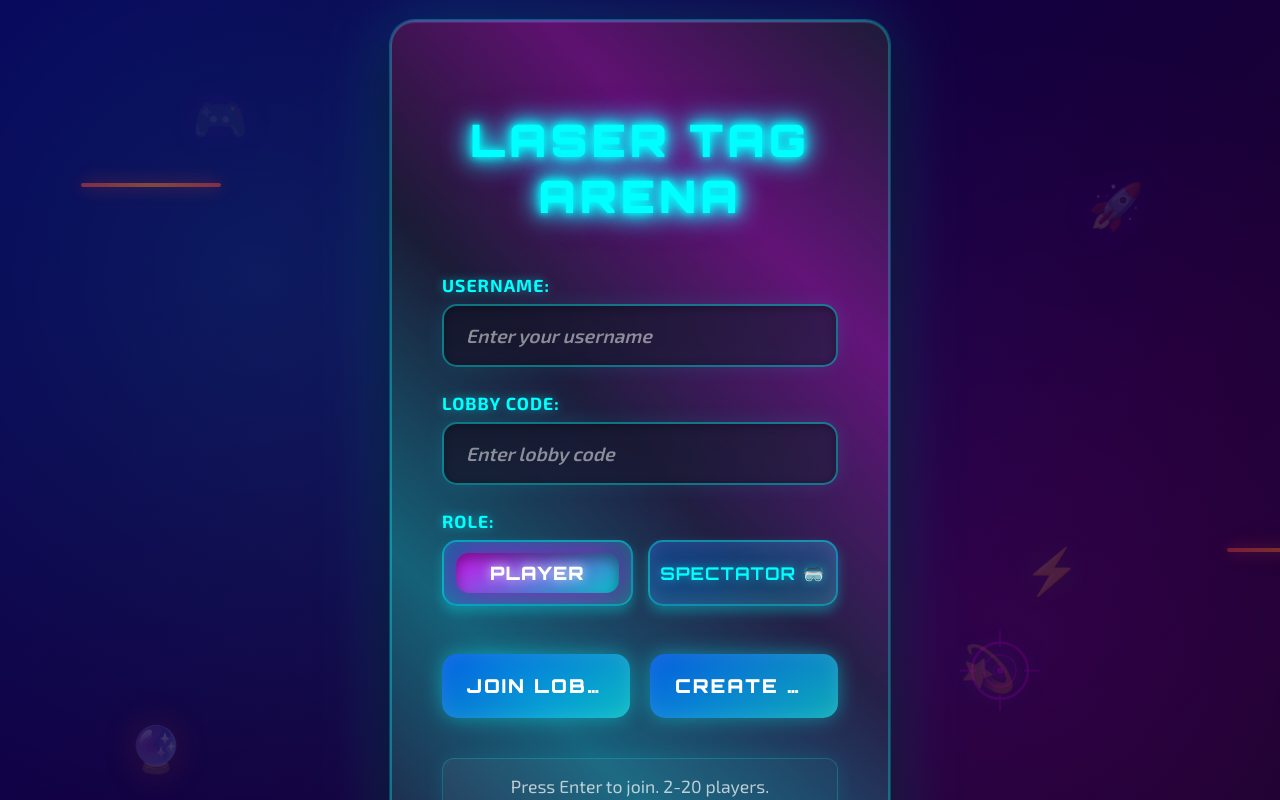
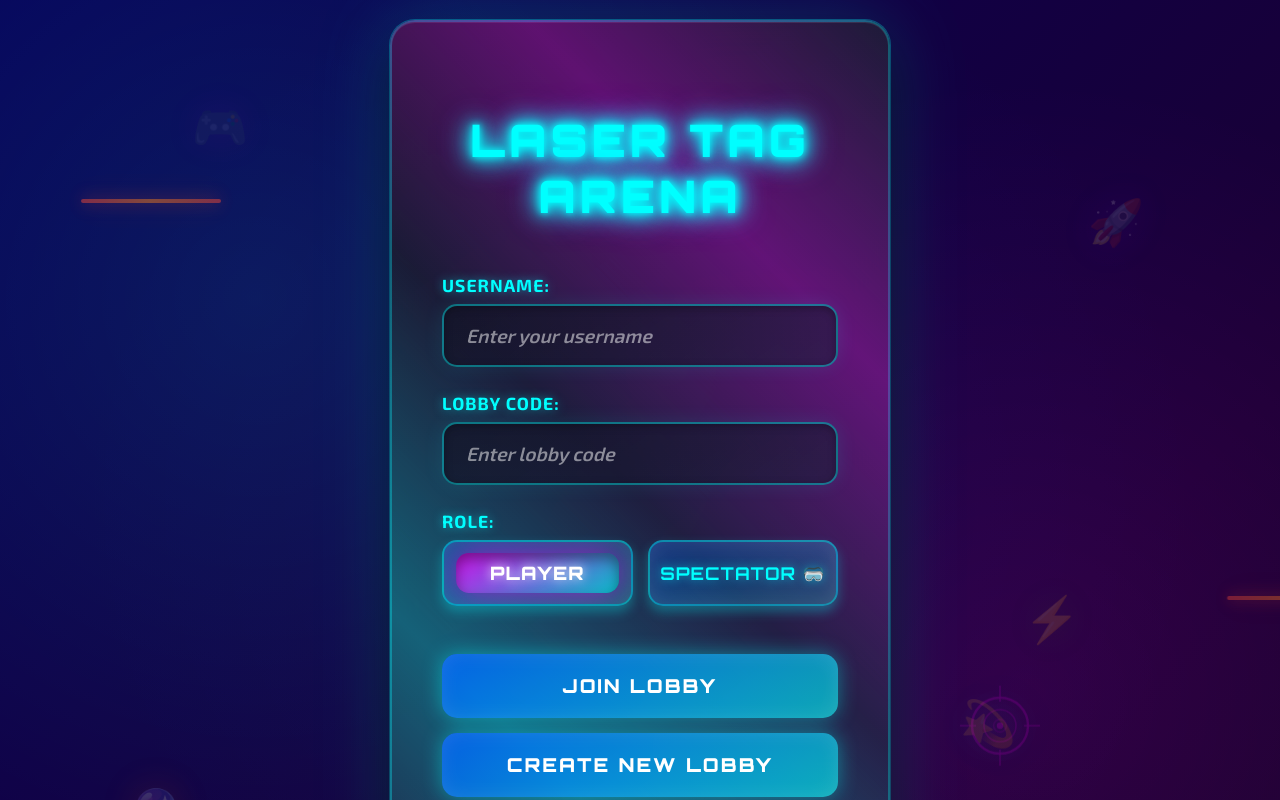
Before and after one commit to johnpeterprogramming/laser-tag, a React (Vite) app in the folder client/: page / in a window 1280 px wide. Built offline with nearby package versions, Linux system fonts and the light colour scheme; no server answers.

Commit message:
put join and create buttons below each other

```diff
--- a/client/src/views/StartPage.css
+++ b/client/src/views/StartPage.css
@@ -206,14 +206,14 @@
 
 .button-group {
   display: flex;
-  gap: 20px;
+  flex-direction: column;
+  gap: 15px;
   margin-top: 40px;
   width: 100%;
 }
 
 .button-group button {
-  flex: 1;
-  min-width: 0;
+  width: 100%;
   padding: 20px 25px;
   border: none;
   border-radius: 15px;
@@ -234,8 +234,6 @@
     0 0 20px rgba(0, 255, 255, 0.4),
     inset 0 0 20px rgba(255, 255, 255, 0.1);
   box-sizing: border-box;
-  white-space: nowrap;
-  text-overflow: ellipsis;
 }
 
 .button-group button::before {
@@ -493,7 +491,6 @@
   }
 
   .button-group {
-    flex-direction: column;
     gap: 12px;
     margin-top: 30px;
   }
@@ -551,7 +548,6 @@
   }
 
   .button-group {
-    flex-direction: column;
     gap: 10px;
     margin-top: 25px;
   }
```
